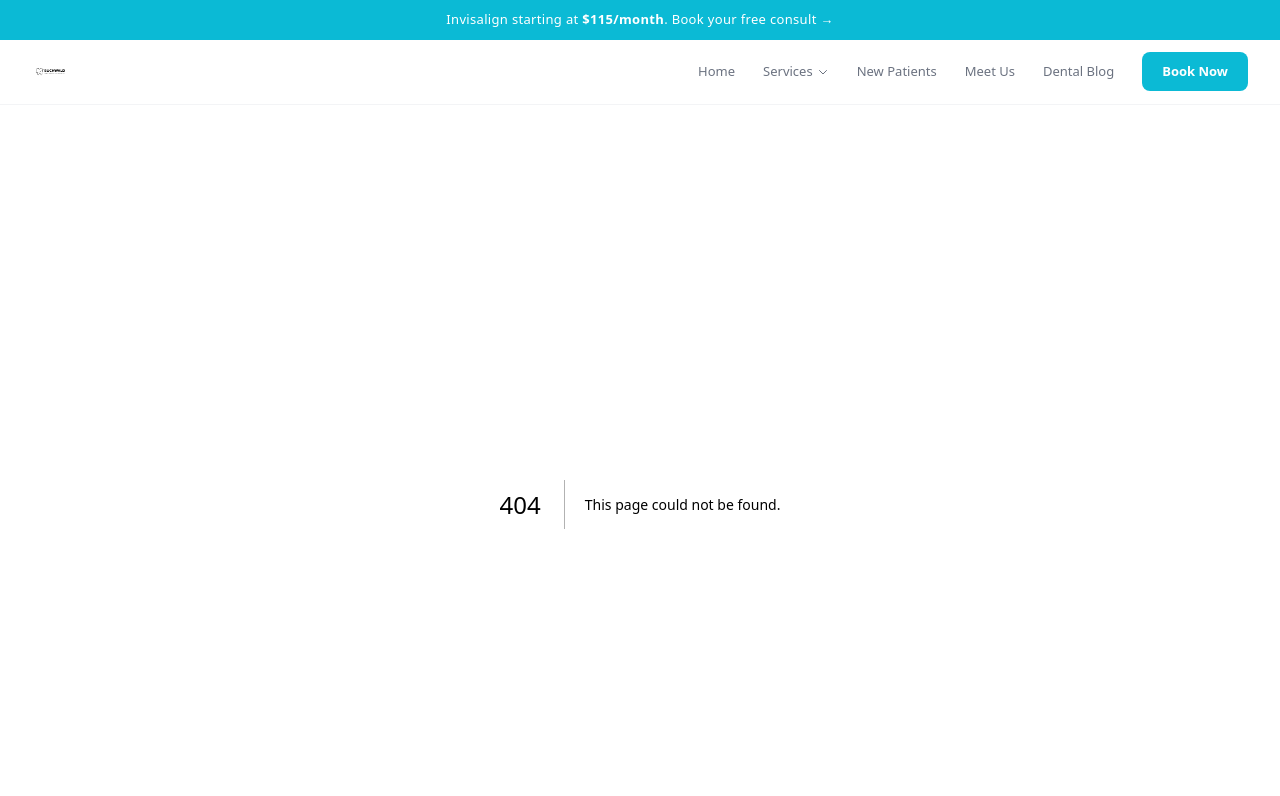
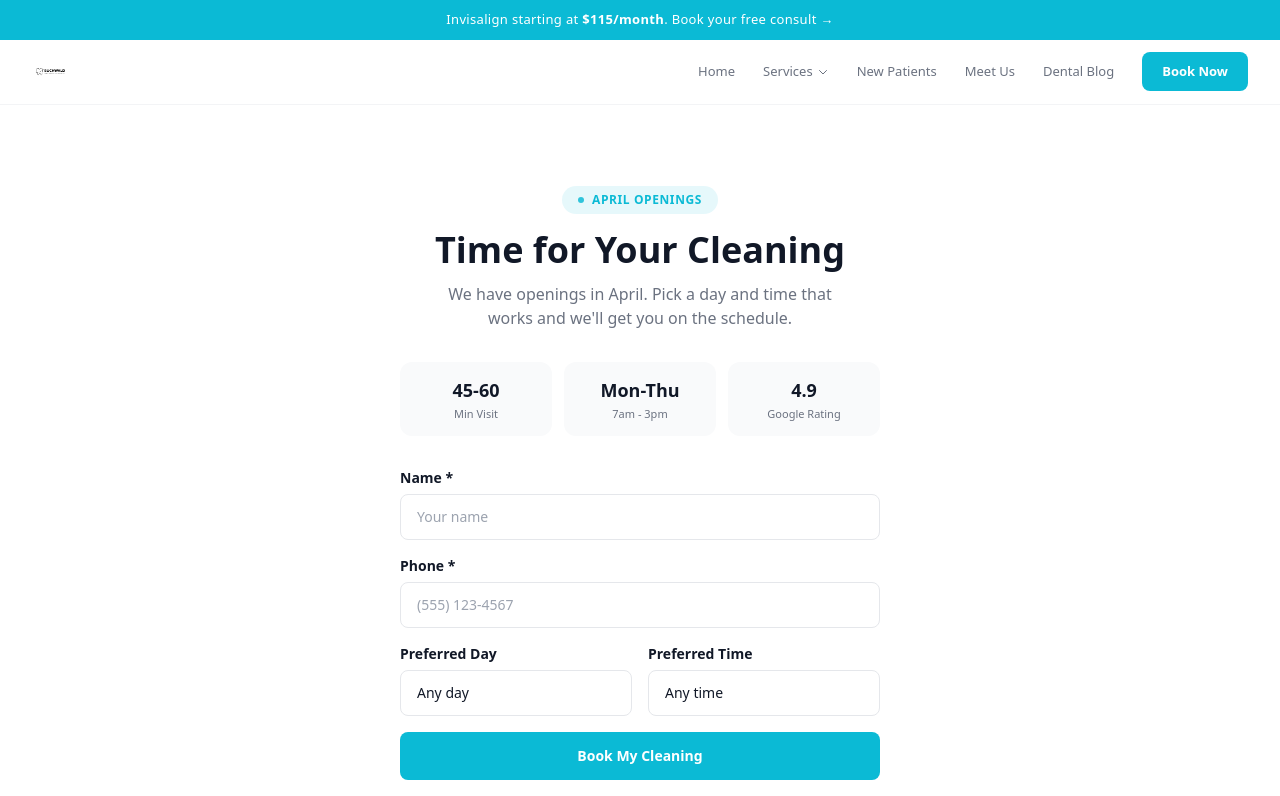
Before and after one commit to leekounas-cmd/buchwald-site, a Next.js app: page /april in a window 1280 px wide. Before the commit this address had no page. Shown: the top 796 px of the page. Built offline with nearby package versions, Linux system fonts and the light colour scheme.

Commit message:
Add April hygiene booking page

```diff
--- /dev/null
+++ b/src/app/april/layout.tsx
@@ -0,0 +1,24 @@
+import type { Metadata } from "next";
+
+export const metadata: Metadata = {
+  title: "Book Your April Cleaning | Buchwald Family Dentistry | Richardson, TX",
+  description:
+    "Schedule your dental cleaning at Buchwald Family Dentistry in Richardson, TX. April appointments available now.",
+  openGraph: {
+    title: "Book Your April Cleaning | Buchwald Family Dentistry",
+    description:
+      "April hygiene appointments are filling up. Book your cleaning at Buchwald Family Dentistry in Richardson, TX.",
+  },
+  robots: {
+    index: false,
+    follow: false,
+  },
+};
+
+export default function AprilLayout({
+  children,
+}: {
+  children: React.ReactNode;
+}) {
+  return children;
+}
--- /dev/null
+++ b/src/app/april/page.tsx
@@ -0,0 +1,195 @@
+"use client";
+
+import { useState } from "react";
+import { motion } from "motion/react";
+
+const FORMSPREE_ID = "xpqyyjkl";
+
+const dayOptions = [
+  "Monday",
+  "Tuesday",
+  "Wednesday",
+  "Thursday",
+  "No Preference",
+];
+
+const timeOptions = [
+  "Early Morning (7am-9am)",
+  "Mid Morning (9am-11am)",
+  "Late Morning (11am-1pm)",
+  "Afternoon (1pm-3pm)",
+  "No Preference",
+];
+
+export default function AprilBookingPage() {
+  const [submitted, setSubmitted] = useState(false);
+  const [loading, setLoading] = useState(false);
+  const [error, setError] = useState("");
+
+  async function handleSubmit(e: React.FormEvent<HTMLFormElement>) {
+    e.preventDefault();
+    setLoading(true);
+    setError("");
+
+    const form = e.currentTarget;
+    const data = new FormData(form);
+    data.append("source", "April Hygiene Text Blast");
+    data.append("service", "Cleaning & Exam");
+
+    const res = await fetch(`https://formspree.io/f/${FORMSPREE_ID}`, {
+      method: "POST",
+      body: data,
+      headers: { Accept: "application/json" },
+    });
+
+    setLoading(false);
+
+    if (res.ok) {
+      setSubmitted(true);
+    } else {
+      setError("Something went wrong. Please call us at (972) 644-3280.");
+    }
+  }
+
+  if (submitted) {
+    return (
+      <section className="py-20 sm:py-32 bg-white">
+        <div className="mx-auto max-w-lg px-4 text-center">
+          <motion.div initial={{ opacity: 0, y: 20 }} animate={{ opacity: 1, y: 0 }}>
+            <div className="h-16 w-16 rounded-full bg-primary/10 flex items-center justify-center mx-auto mb-6">
+              <svg className="h-8 w-8 text-primary" fill="none" viewBox="0 0 24 24" stroke="currentColor" strokeWidth={2}>
+                <path strokeLinecap="round" strokeLinejoin="round" d="M5 13l4 4L19 7" />
+              </svg>
+            </div>
+            <h1 className="text-3xl sm:text-4xl font-extrabold text-gray-900 mb-4">You&apos;re All Set!</h1>
+            <p className="text-gray-500 text-lg leading-relaxed">
+              We&apos;ll reach out shortly to confirm your April appointment. If you need us sooner, call{" "}
+              <a href="tel:972-644-3280" className="text-primary font-bold">(972) 644-3280</a>.
+            </p>
+          </motion.div>
+        </div>
+      </section>
+    );
+  }
+
+  return (
+    <section className="py-10 sm:py-20 bg-white">
+      <div className="mx-auto max-w-lg px-4">
+        <motion.div
+          initial={{ opacity: 0, y: 20 }}
+          animate={{ opacity: 1, y: 0 }}
+          transition={{ duration: 0.5 }}
+          className="text-center mb-8"
+        >
+          <div className="inline-flex items-center gap-2 rounded-full bg-primary/10 px-4 py-1.5 mb-4">
+            <span className="h-1.5 w-1.5 rounded-full bg-primary animate-pulse" />
+            <span className="text-xs font-bold text-primary uppercase tracking-wider">April Openings</span>
+          </div>
+          <h1 className="text-3xl sm:text-4xl font-extrabold text-gray-900 mb-3">
+            Time for Your Cleaning
+          </h1>
+          <p className="text-gray-500 text-base max-w-sm mx-auto">
+            We have openings in April. Pick a day and time that works and we&apos;ll get you on the schedule.
+          </p>
+        </motion.div>
+
+        <motion.div
+          initial={{ opacity: 0, y: 15 }}
+          animate={{ opacity: 1, y: 0 }}
+          transition={{ duration: 0.5, delay: 0.05 }}
+          className="grid grid-cols-3 gap-3 mb-8"
+        >
+          <div className="text-center rounded-xl bg-gray-50 py-3.5 px-2">
+            <p className="text-lg font-extrabold text-gray-900">45-60</p>
+            <p className="text-[11px] text-gray-500 font-medium mt-0.5">Min Visit</p>
+          </div>
+          <div className="text-center rounded-xl bg-gray-50 py-3.5 px-2">
+            <p className="text-lg font-extrabold text-gray-900">Mon-Thu</p>
+            <p className="text-[11px] text-gray-500 font-medium mt-0.5">7am - 3pm</p>
+          </div>
+          <div className="text-center rounded-xl bg-gray-50 py-3.5 px-2">
+            <p className="text-lg font-extrabold text-gray-900">4.9</p>
+            <p className="text-[11px] text-gray-500 font-medium mt-0.5">Google Rating</p>
+          </div>
+        </motion.div>
+
+        <motion.form
+          onSubmit={handleSubmit}
+          initial={{ opacity: 0, y: 15 }}
+          animate={{ opacity: 1, y: 0 }}
+          transition={{ duration: 0.5, delay: 0.1 }}
+          className="space-y-4"
+        >
+          <div>
+            <label htmlFor="name" className="block text-sm font-semibold text-gray-900 mb-1.5">Name *</label>
+            <input
+              type="text"
+              id="name"
+              name="name"
+              required
+              className="w-full rounded-lg border border-gray-200 px-4 py-3 text-sm text-gray-900 placeholder:text-gray-400 focus:outline-none focus:ring-2 focus:ring-primary/20 focus:border-primary transition-all"
+              placeholder="Your name"
+            />
+          </div>
+
+          <div>
+            <label htmlFor="phone" className="block text-sm font-semibold text-gray-900 mb-1.5">Phone *</label>
+            <input
+              type="tel"
+              id="phone"
+              name="phone"
+              required
+              className="w-full rounded-lg border border-gray-200 px-4 py-3 text-sm text-gray-900 placeholder:text-gray-400 focus:outline-none focus:ring-2 focus:ring-primary/20 focus:border-primary transition-all"
+              placeholder="(555) 123-4567"
+            />
+          </div>
+
+          <div className="grid gap-4 grid-cols-2">
+            <div>
+              <label htmlFor="preferred-day" className="block text-sm font-semibold text-gray-900 mb-1.5">Preferred Day</label>
+              <select
+                id="preferred-day"
+                name="preferred-day"
+                className="w-full rounded-lg border border-gray-200 px-4 py-3 text-sm text-gray-900 focus:outline-none focus:ring-2 focus:ring-primary/20 focus:border-primary transition-all appearance-none bg-white"
+              >
+                <option value="">Any day</option>
+                {dayOptions.map((d) => (
+                  <option key={d} value={d}>{d}</option>
+                ))}
+              </select>
+            </div>
+            <div>
+              <label htmlFor="preferred-time" className="block text-sm font-semibold text-gray-900 mb-1.5">Preferred Time</label>
+              <select
+                id="preferred-time"
+                name="preferred-time"
+                className="w-full rounded-lg border border-gray-200 px-4 py-3 text-sm text-gray-900 focus:outline-none focus:ring-2 focus:ring-primary/20 focus:border-primary transition-all appearance-none bg-white"
+              >
+                <option value="">Any time</option>
+                {timeOptions.map((t) => (
+                  <option key={t} value={t}>{t}</option>
+                ))}
+              </select>
+            </div>
+          </div>
+
+          {error && (
+            <p className="text-red-500 text-sm font-medium">{error}</p>
+          )}
+
+          <button
+            type="submit"
+            disabled={loading}
+            className="w-full rounded-lg bg-primary px-7 py-3.5 text-sm font-bold text-white hover:bg-primary-dark transition-all disabled:opacity-50 disabled:cursor-not-allowed"
+          >
+            {loading ? "Sending..." : "Book My Cleaning"}
+          </button>
+
+          <p className="text-center text-gray-400 text-xs">
+            Or call us at <a href="tel:972-644-3280" className="text-primary font-semibold">(972) 644-3280</a>
+          </p>
+        </motion.form>
+      </div>
+    </section>
+  );
+}
```
